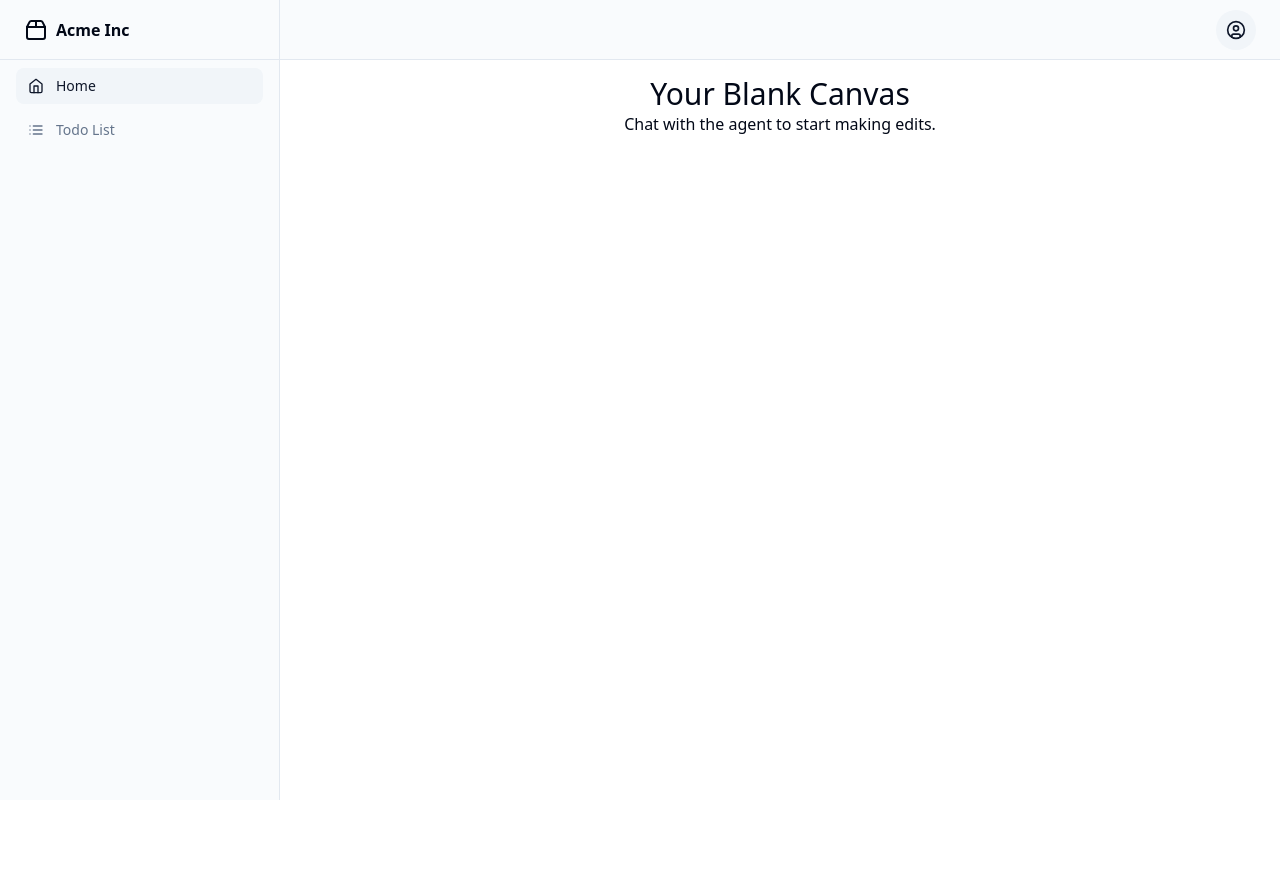
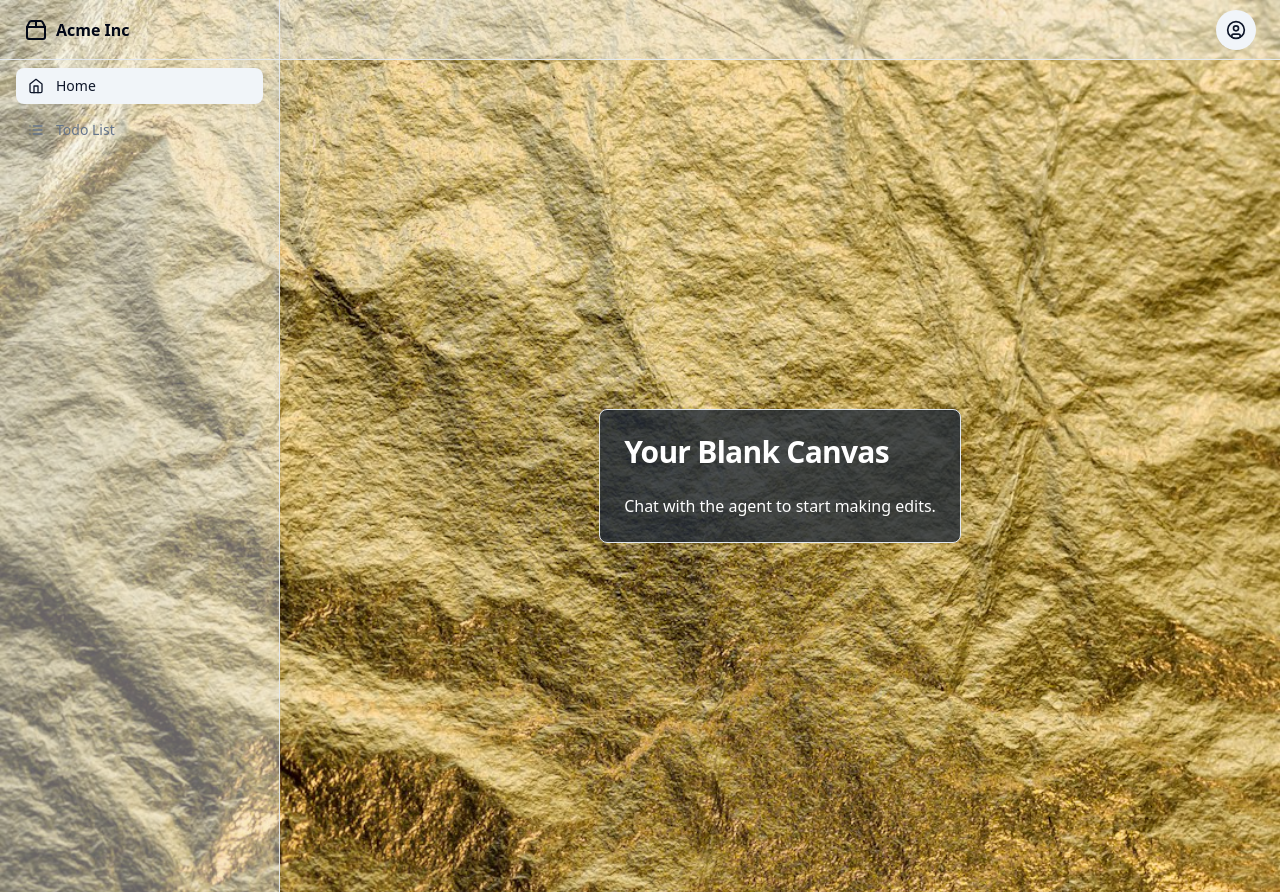
Before and after one commit to tm-games747/platapay-mobile-app, a React (Vite) app: page / in a window 1280 px wide. Before the commit the page ends 800 px from the top, so only its background shows below. Built offline with nearby package versions, Linux system fonts and the light colour scheme.

Commit message:
Applied a metallic, brushed texture theme with shades of purple and gray to the AI-driven todo app.

```diff
--- a/src/index.css
+++ b/src/index.css
@@ -72,5 +72,9 @@
   }
   body {
     @apply bg-background text-foreground;
+    background-image: url('/images/theme-background.jpg');
+    background-size: cover;
+    background-repeat: no-repeat;
+    background-attachment: fixed;
   }
 }
--- a/src/pages/Index.jsx
+++ b/src/pages/Index.jsx
@@ -1,10 +1,16 @@
-// Update this page (the content is just a fallback if you fail to update the page)
+import { Card, CardContent, CardHeader, CardTitle } from "@/components/ui/card";
 
 const Index = () => {
   return (
-    <div className="text-center">
-      <h1 className="text-3xl">Your Blank Canvas</h1>
-      <p>Chat with the agent to start making edits.</p>
+    <div className="flex items-center justify-center min-h-screen">
+      <Card className="bg-opacity-80 bg-gray-800 text-white">
+        <CardHeader>
+          <CardTitle className="text-3xl">Your Blank Canvas</CardTitle>
+        </CardHeader>
+        <CardContent>
+          <p>Chat with the agent to start making edits.</p>
+        </CardContent>
+      </Card>
     </div>
   );
 };
--- a/src/pages/TodoList.jsx
+++ b/src/pages/TodoList.jsx
@@ -36,7 +36,7 @@ const TodoList = () => {
 
   return (
     <div className="container mx-auto p-4">
-      <Card>
+      <Card className="bg-opacity-80 bg-gray-800 text-white">
         <CardHeader>
           <CardTitle>AI-Driven Todo List</CardTitle>
         </CardHeader>
@@ -46,6 +46,7 @@ const TodoList = () => {
               value={newTodo}
               onChange={(e) => setNewTodo(e.target.value)}
               placeholder="Enter a new todo"
+              className="bg-gray-700 text-white"
             />
             <Button onClick={addTodo}>Add Todo</Button>
             <Button onClick={generateTodo} variant="secondary">
@@ -56,12 +57,13 @@ const TodoList = () => {
             {todos.map((todo, index) => (
               <div
                 key={index}
-                className="flex items-center justify-between mb-2 p-2 border rounded"
+                className="flex items-center justify-between mb-2 p-2 border rounded bg-gray-700"
               >
                 <div className="flex items-center">
                   <Checkbox
                     checked={todo.completed}
                     onCheckedChange={() => toggleTodo(index)}
+                    className="text-white"
                   />
                   <span
                     className={`ml-2 ${todo.completed ? "line-through" : ""}`}
```
Also changed, not shown: public/images/theme-background.jpg (added).
